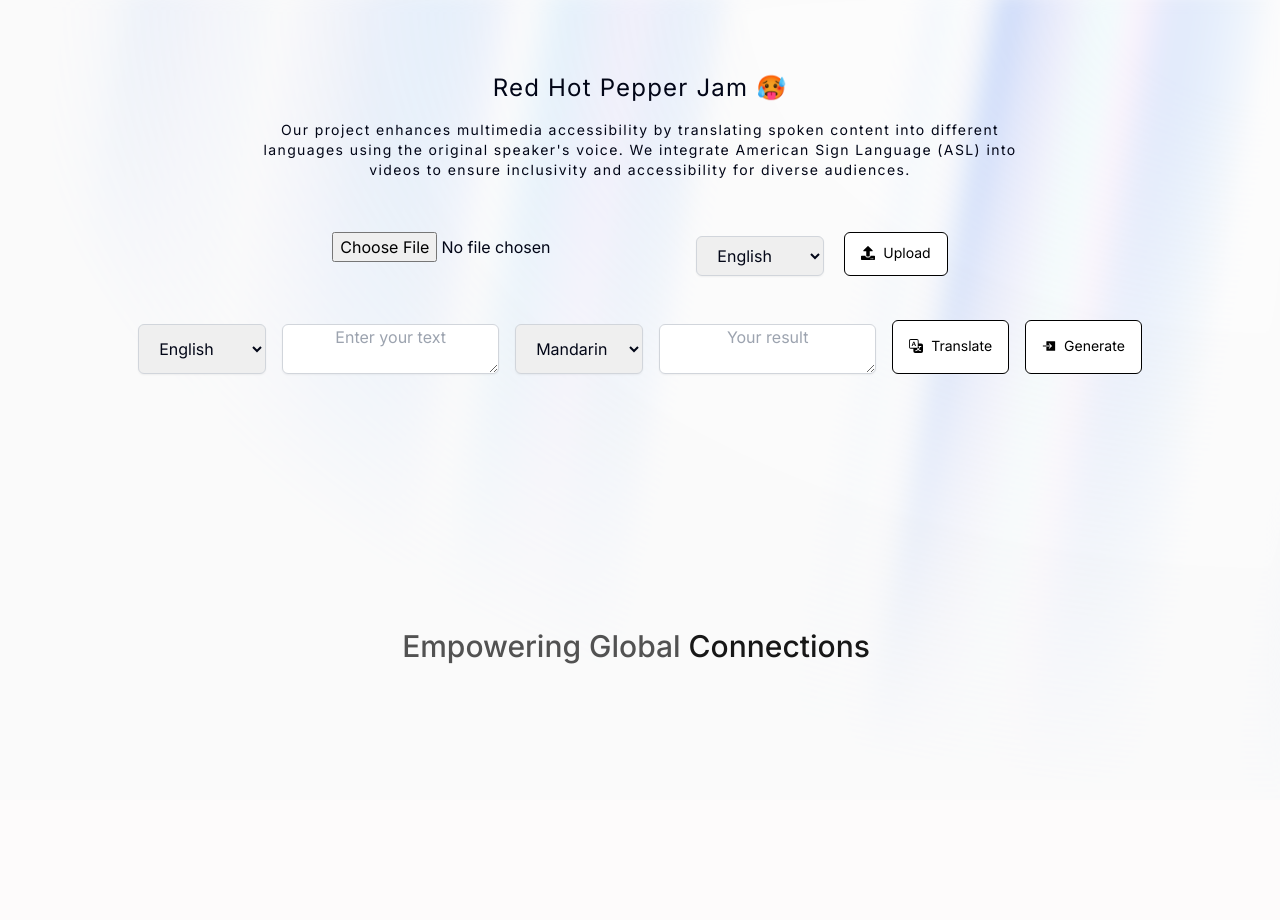
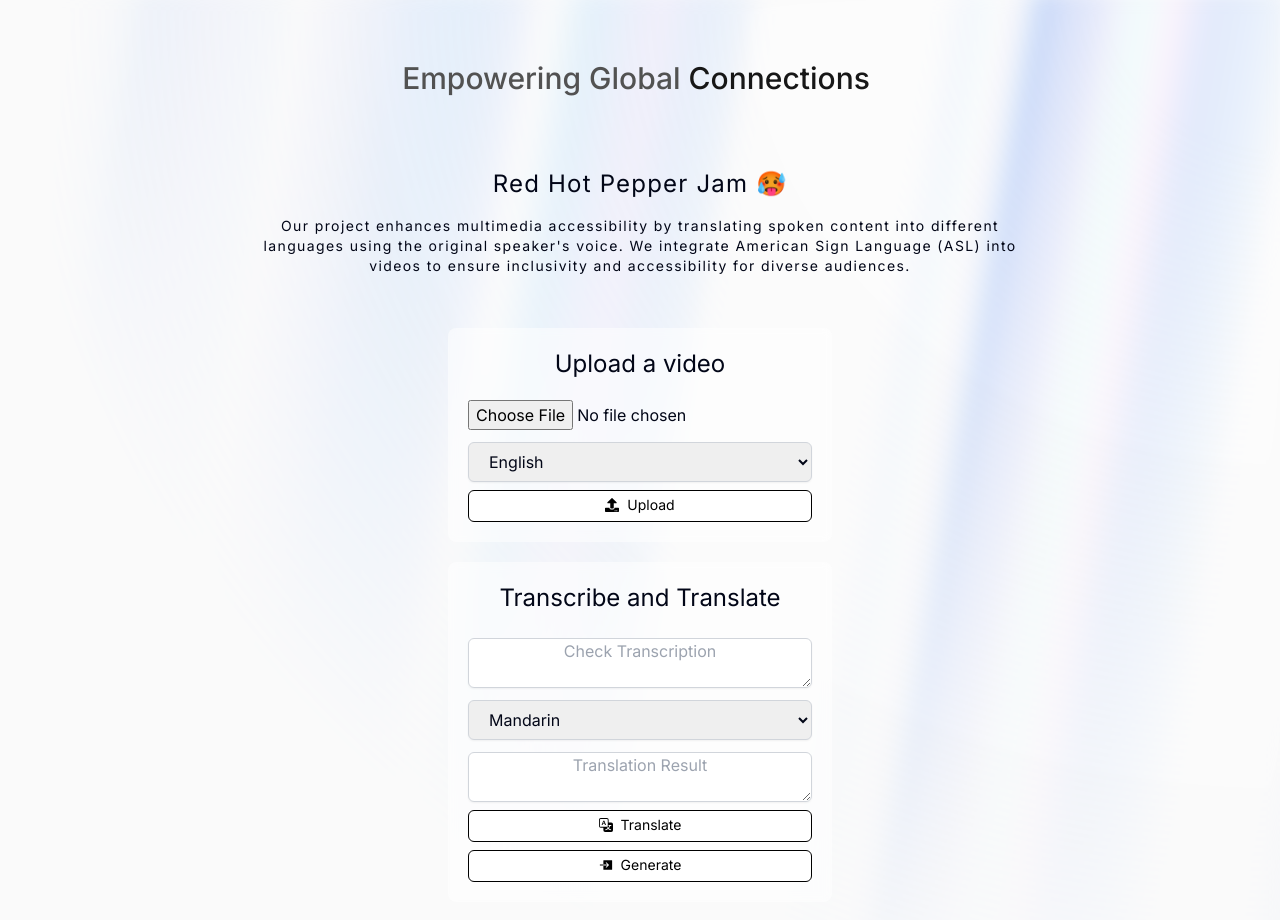
Before and after one commit to tohlh/pepper-jam-frontend, a Next.js app: page / in a window 1280 px wide. Shown: the top 920 px of the page. Before the commit the page ends 800 px from the top, so only its background shows below. Built offline with nearby package versions, Linux system fonts and the light colour scheme.

Commit message:
Reposition elements

```diff
--- a/src/app/page.tsx
+++ b/src/app/page.tsx
@@ -18,6 +18,7 @@ export default function Home() {
     return (
         <AuroraBackground>
             <main className="flex min-h-screen flex-col items-center gap-5 p-10">
+                <FancySlogan />
                 <Hero />
                 <UploadForm setId={setId} setTranscription={setTranscription} />
                 <TranscriptionForm
@@ -26,7 +27,6 @@ export default function Home() {
                     setVideoLink={setVideoLink}
                 />
                 <VideoPreviewCard videoLink={videoLink} />
-                <FancySlogan />
             </main>
         </AuroraBackground>
     );
--- a/src/components/FancySlogan.tsx
+++ b/src/components/FancySlogan.tsx
@@ -9,7 +9,7 @@ const words = ["Communication", "Connections", "Understanding"];
 
 const FancySlogan = () => {
     return (
-        <div className="p-10 text-2xl flex flex-col space-y-4 relative">
+        <div className="p-5 text-2xl flex flex-col space-y-4 relative">
             <div className="text-3xl mx-auto font-medium text-neutral-600">
                 Empowering Global
                 <FlipWords words={words} />
--- a/src/components/TranslationForm.tsx
+++ b/src/components/TranslationForm.tsx
@@ -18,8 +18,6 @@ export default function TranslationForm({
     setVideoLink,
 }: TranslationFormProps) {
     const [captions, setCaptions] = useState(transcription);
-    const [fromLang, setFromLang] = useState("en");
-
     const [translation, setTranslation] = useState("");
     const [toLang, setToLang] = useState("zh");
 
@@ -31,7 +29,6 @@ export default function TranslationForm({
         const res = await updateTranscription({
             id,
             captions,
-            fromLang,
             toLang,
         });
         if (res) {
@@ -52,28 +49,15 @@ export default function TranslationForm({
     };
 
     return (
-        <form onSubmit={handleTranslate} className="flex gap-4 p-6 ">
-            <select
-                value={fromLang}
-                onChange={(e) => setFromLang(e.target.value)}
-                className="block px-4 py-2 mt-1 rounded-md border border-gray-300 shadow-sm focus:border-blue-500 focus:ring focus:ring-blue-200 focus:ring-opacity-50"
-            >
-                <option value="en">English</option>
-                <option value="zh">Mandarin</option>
-                <option value="es">Spanish</option>
-                <option value="fr">French</option>
-                <option value="de">German</option>
-                <option value="it">Italian</option>
-                <option value="ja">Japanese</option>
-                <option value="ko">Korean</option>
-            </select>
+      <div className="p-5 w-96 rounded-lg bg-white/50 backdrop-blur-sm">
+        <h1 className="text-2xl text-center mb-5">Transcribe and Translate</h1>
+        <form onSubmit={handleTranslate} className="flex flex-col gap-2 justify-between w-84 h-full">
           <textarea
             value={captions}
             onChange={(e) => setCaptions(e.target.value)}
-                className="block text-center mt-1 rounded-md border border-gray-300 shadow-sm focus:border-blue-500 focus:ring focus:ring-blue-200 focus:ring-opacity-50"
-                placeholder="Enter your text"
+            className="block w-84 text-center mt-1 rounded-md border border-gray-300 shadow-sm focus:border-blue-500 focus:ring focus:ring-blue-200 focus:ring-opacity-50"
+            placeholder="Check Transcription"
           />
-
           <select
             value={toLang}
             onChange={(e) => setToLang(e.target.value)}
@@ -92,7 +76,7 @@ export default function TranslationForm({
             value={translation}
             readOnly
             className="block text-center mt-1 rounded-md border border-gray-300 shadow-sm focus:border-blue-500 focus:ring focus:ring-blue-200 focus:ring-opacity-50"
-                placeholder="Your result"
+            placeholder="Translation Result"
           />
           <BorderButton
             title="Translate"
@@ -107,5 +91,6 @@ export default function TranslationForm({
             handleClick={handleGenerate}
           />
         </form>
+      </div>
     );
 }
--- a/src/components/UploadForm.tsx
+++ b/src/components/UploadForm.tsx
@@ -36,12 +36,14 @@ export default function UploadForm({
     };
 
     return (
+        <div className="p-5 w-96 rounded-lg bg-white/50 backdrop-blur-sm">
+          <h1 className="text-2xl text-center mb-5">Upload a video</h1>
           <form onSubmit={(e) => handleSubmit(e)} className="flex gap-5">
+            <div className="flex flex-col justify-between h-full gap-2">
               <input
                 type="file"
                 accept="video/*"
                 onChange={handleFileChange}
-                className="w-min"
               />
               <select
                 value={fromLang}
@@ -62,7 +64,9 @@ export default function UploadForm({
                 icon={<FaUpload />}
                 position="left"
                 type="submit"
-            ></BorderButton>
+              />
+            </div>
           </form>
+        </div>
     );
 }
--- a/src/components/ui/AuroraBackground.tsx
+++ b/src/components/ui/AuroraBackground.tsx
@@ -17,7 +17,7 @@ export const AuroraBackground = ({
         <main>
             <div
                 className={cn(
-                    "relative flex flex-col  h-[100vh] items-center justify-center bg-zinc-50  text-slate-950 transition-bg",
+                    "relative flex flex-col h-full items-center justify-center bg-zinc-50  text-slate-950 transition-bg",
                     className
                 )}
                 {...props}
```
Lines whose indentation alone changed are shown as unchanged.
